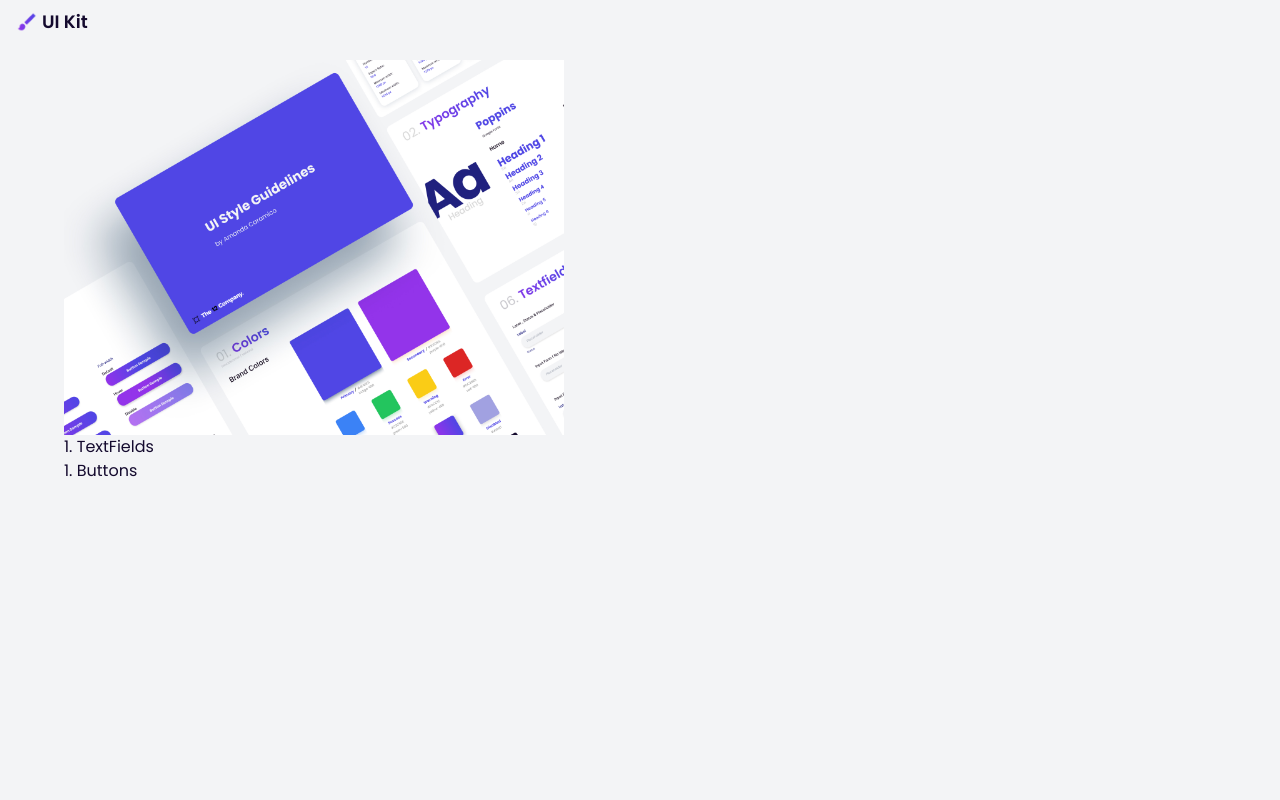
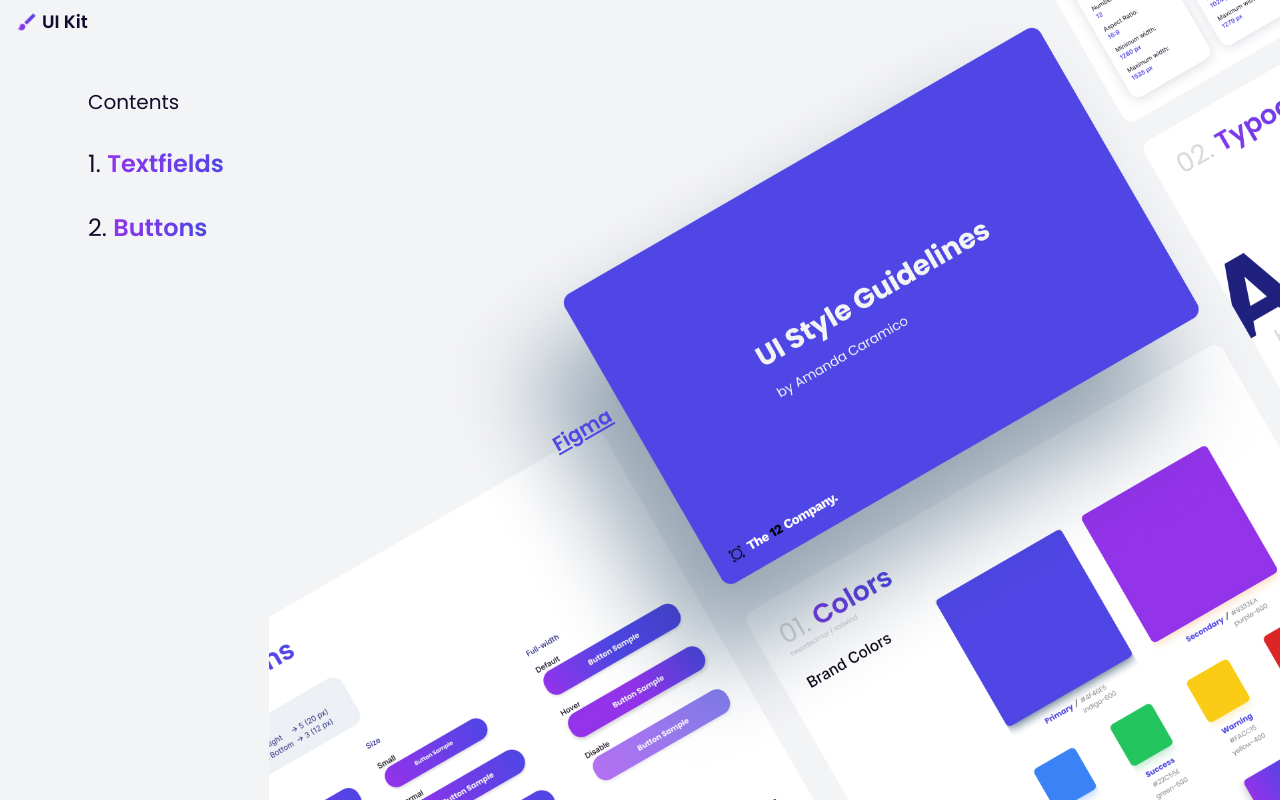
Before and after one commit to amandafcaramico/UIKit, a Next.js app: page / in a window 1280 px wide. Built offline with nearby package versions, Linux system fonts and the light colour scheme.

Commit message:
pagina inicial

```diff
--- a/app/buttons/page.tsx
+++ b/app/buttons/page.tsx
@@ -129,7 +129,7 @@ export default function ButtonsPage() {
             />
           </section>
         </div>
-        <div className="space-y-[4.35rem]">
+        <div className="space-y-16">
           <section>
             <ElementTitle title={"Icon"} className="mb-0" />
           </section>
--- a/app/layout.tsx
+++ b/app/layout.tsx
@@ -23,9 +23,9 @@ const RootLayout = ({ children }: { children: React.ReactNode }) => {
         <title>{metadata.title}</title>
         <meta name="description" content={metadata.description} />
       </head>
-      <body className="min-h-[calc(100dvh)] bg-off-white flex flex-col">
+      <body className="bg-off-white flex flex-col relative">
         <Logo />
-        <main className="px-16 pt-4 pb-6">
+        <main className="min-h-screen px-12 pt-12 pb-4 relative">
           <ThemeProvider theme={theme}>
             {children}
             <ToastContainer limit={1} />
--- a/app/page.tsx
+++ b/app/page.tsx
@@ -1,19 +1,39 @@
 "use client";
-import Image from "next/image";
 import Link from "next/link";
 
 export default function Home() {
   return (
-    <div className="flex flex-col">
-      <Image
-        src={"/cover.jpg"}
-        alt={"Banner"}
-        width={500}
-        height={0}
-        priority
+    <>
+      <div className="flex flex-col p-10 w-[21vw] space-y-8 ">
+        <span className="text-xl">Contents</span>
+        <Link
+          href="/textfields"
+          className="hover:scale-105 transition-all duration-500 text-2xl"
+        >
+          <span className="font-normal">1. </span>
+          <span className="font-semibold gradient-text">Textfields</span>
+        </Link>
+        <Link
+          href="/buttons"
+          className="hover:scale-105 transition-all duration-500 text-2xl"
+        >
+          <span className="font-normal">2. </span>
+          <span className="font-semibold gradient-text">Buttons</span>
+        </Link>
+      </div>
+      <Link
+        href={
+          "https://www.figma.com/design/hKMemKDcDjImBMQMbAkqEH/Style-Guidelines-(Community)?node-id=24-32&t=tpGyY0HtBgkC6zva-1"
+        }
+        className="absolute text-xl font-semibold underline underline-offset-2 text-primary rotate-[330deg] right-[52%] top-[52%] z-10
+        transition-all duration-500 hover:text-[1.35rem] hover:text-secondary"
+      >
+        Figma
+      </Link>
+      <div
+        className="absolute right-0 top-1/2 transform -translate-y-1/2 w-[79vw] h-screen bg-cover bg-no-repeat bg-center"
+        style={{ backgroundImage: "url('/cover2.jpg')" }}
       />
-      <Link href="/textfields">1. TextFields</Link>
-      <Link href="/buttons">1. Buttons</Link>
-    </div>
+    </>
   );
 }
--- a/components/Logo.tsx
+++ b/components/Logo.tsx
@@ -3,7 +3,7 @@ import Link from "next/link";
 
 const Logo = () => {
   return (
-    <nav className="flex w-full items-center justify-between px-4 py-2">
+    <nav className="flex w-full items-center justify-between px-4 py-2 absolute top-0 left-0 z-40">
       <Link
         href="/"
         className="flex flex-row gap-1 justify-center items-center hover:scale-[1.1] transition-all duration-500"
```
Also changed, not shown: public/cover2.jpg (added).
